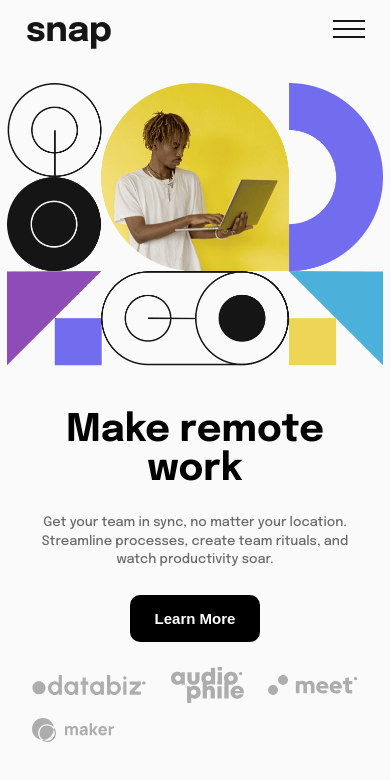
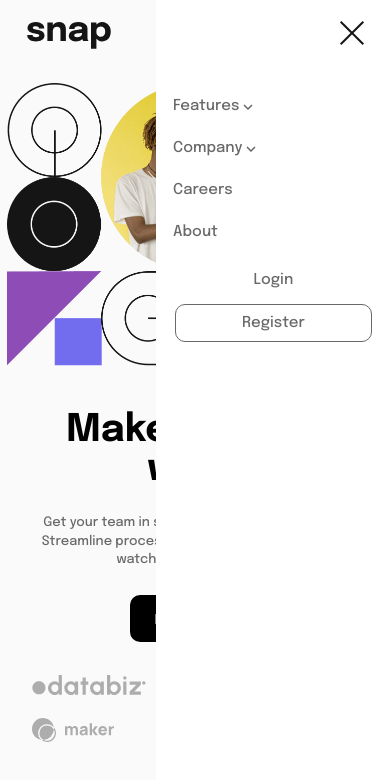
Before and after one commit to ravindra135/FrontEndMentor-intro-section-with-dropdown-navigation-main, a plain HTML site: page index.html in a window 390 px wide. Both pictures are taken after a click on the link 349 px from the left and 31 px from the top of the page. Drawn offline with Linux system fonts and the light colour scheme.

Commit message:
project done for prod

```diff
--- a/css/responsive.css
+++ b/css/responsive.css
@@ -26,10 +26,49 @@
         top: 20px;
         right: 25px;
         z-index: 1;
+        transition: all .23s ease-out;
     }
     nav.nav {
-        display: none;
+        background-color: white;
+        flex-direction: column;
+        justify-content: start;
+        position: fixed;
+        top: 0;
+        bottom: 0;
+        right: -240px;
+        align-items: start;
+        padding: 17px;
+        max-width: 200px;
+        transition: all .35s ease-in;
     }
+    nav.nav.nav-open {
+        right: 0;
+    }
+    ul.nav-menu {
+        flex-direction: column;
+        margin-top: 5rem;
+    }
+    .nav-menu .dropdown-contents {
+        position: static;
+        margin-top: 15px;
+        margin-left: 25px;
+    }
+    .nav .nav-btns {
+        display: flex;
+        flex-direction: column;
+        align-items: center;
+        margin-top: 2rem;
+        gap: 1rem;
+        justify-content: center;
+        margin-left: 3rem;
+    }
+    .nav .nav-btns a.btn {
+        width: 100%;
+        text-align: center;
+    }
+
+
+    /* Hero Section */
     .main-container {
         padding-top: 10px;
         margin: 0 5px;
--- a/index.html
+++ b/index.html
@@ -20,12 +20,12 @@
   <header>
     <div>
       <a class="brand" href="#"><img id="brand-img" src="./images/logo.svg" alt=""></a>
-      <a class="mobile-nav-open" href="#"><img id="mobile-nav-menu" src="./images/icon-menu.svg" alt=""></a>
+      <a id="mobileNav" class="mobile-nav-open" href="#"><img id="nav-menu-img" src="./images/icon-menu.svg" alt=""></a>
     </div>
-    <nav class="nav">
+    <nav id="nav" class="nav">
         <ul class="nav-menu">
           <li>
-            <a id="drop1" href="#">Features <img id="brand-img" src="./images/icon-arrow-down.svg" alt=""></a>
+            <a id="drop1" href="#">Features <img id="arrow-img1" src="./images/icon-arrow-down.svg" alt=""></a>
             <div id="dropdown1" class="dropdown-contents box-shadow hidden">
               <div class="dropdown-items">
                 <img src="./images/icon-todo.svg" alt="">
@@ -46,7 +46,7 @@
             </div>
           </li>
           <li>
-            <a id="drop2" href="#">Company <img id="brand-img" src="./images/icon-arrow-down.svg" alt=""></a>
+            <a id="drop2" href="#">Company <img id="arrow-img2" src="./images/icon-arrow-down.svg" alt=""></a>
             <div id="dropdown2" class="dropdown-contents box-shadow hidden">
               <div class="dropdown-items">
                 <span>History</span>
--- a/js/index.js
+++ b/js/index.js
@@ -0,0 +1,34 @@
+// Variables;
+const navDrop1 = document.getElementById('drop1');
+const navDrop2 = document.getElementById('drop2');
+const navMenuOpen = document.getElementById('mobileNav');
+
+// DropDown Code;
+navDrop1.addEventListener('click', () => {
+    document.getElementById('dropdown1').classList.toggle('hidden');
+    if(!document.getElementById('dropdown1').classList.contains('hidden')) {
+        document.getElementById('arrow-img1').setAttribute('src', './images/icon-arrow-up.svg')
+    } else {
+        document.getElementById('arrow-img1').setAttribute('src', './images/icon-arrow-down.svg')
+    }
+});
+
+navDrop2.addEventListener('click', () => {
+    document.getElementById('dropdown2').classList.toggle('hidden');
+    if(!document.getElementById('dropdown2').classList.contains('hidden')) {
+        document.getElementById('arrow-img2').setAttribute('src', './images/icon-arrow-up.svg')
+    } else {
+        document.getElementById('arrow-img2').setAttribute('src', './images/icon-arrow-down.svg')
+    }
+});
+
+
+// Navbar Code
+navMenuOpen.addEventListener('click', () => {
+    document.getElementById('nav').classList.toggle('nav-open');
+    if(!document.getElementById('nav').classList.contains('nav-open')) {
+        document.getElementById('nav-menu-img').setAttribute('src', './images/icon-menu.svg')
+    } else {
+        document.getElementById('nav-menu-img').setAttribute('src', './images/icon-close-menu.svg')
+    }
+});
```
